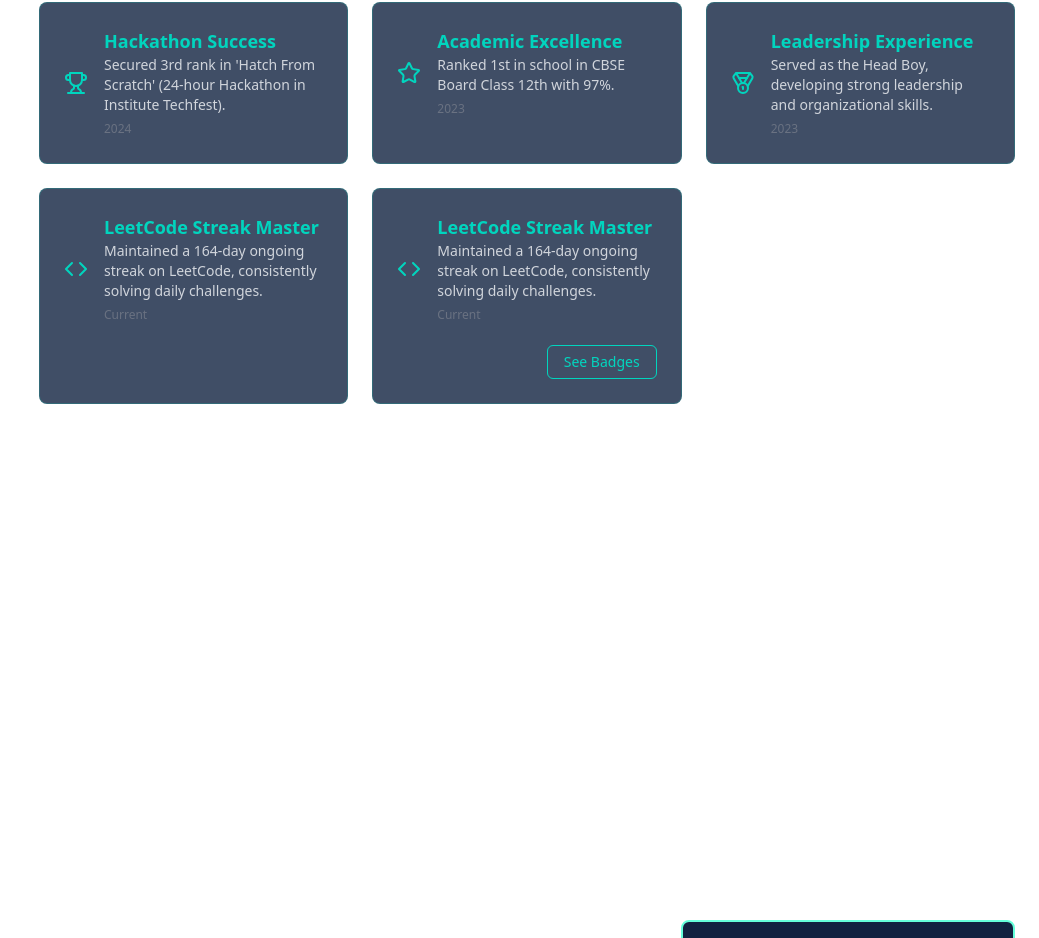
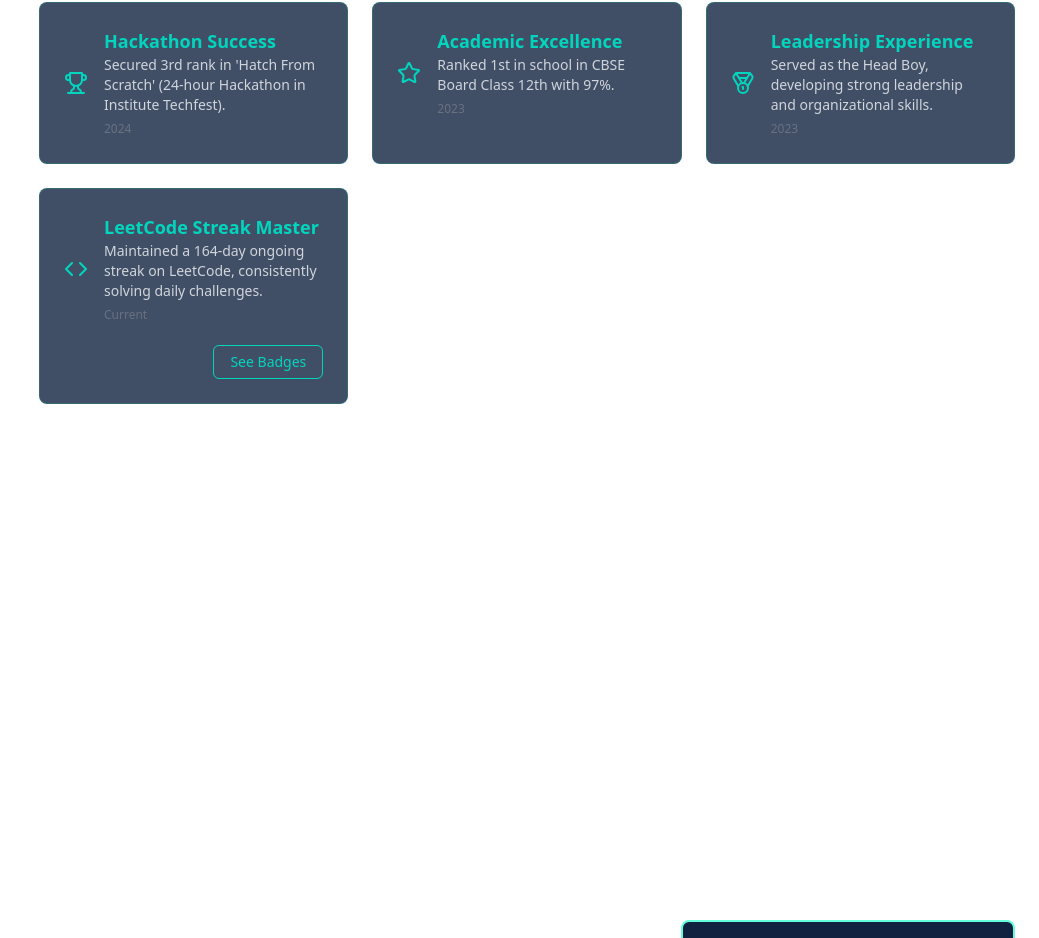
Before and after one commit to PrashunRaj/portfolio, a React (Vite) app: page / in a window 1280 px wide. Shown: the part 3180-4118 px from the top of the page, without its empty margins (241-1280 px from the left). Built offline with nearby package versions, Linux system fonts and the light colour scheme.

Commit message:
redundant

```diff
--- a/src/components/Achievements.jsx
+++ b/src/components/Achievements.jsx
@@ -103,13 +103,7 @@
       description: "Served as the Head Boy, developing strong leadership and organizational skills.",
       date: "2023"
     },
-    {
-      icon: <Code className="text-teal-400" />,
-      title: "LeetCode Streak Master",
-      description: "Maintained a 164-day ongoing streak on LeetCode, consistently solving daily challenges.",
-      date: "Current",
-      onClick: () => setShowBadges(true)
-    } ,{
+  {
       icon: <Code className="text-teal-400" />,
       title: "LeetCode Streak Master",
       description: "Maintained a 164-day ongoing streak on LeetCode, consistently solving daily challenges.",
```
